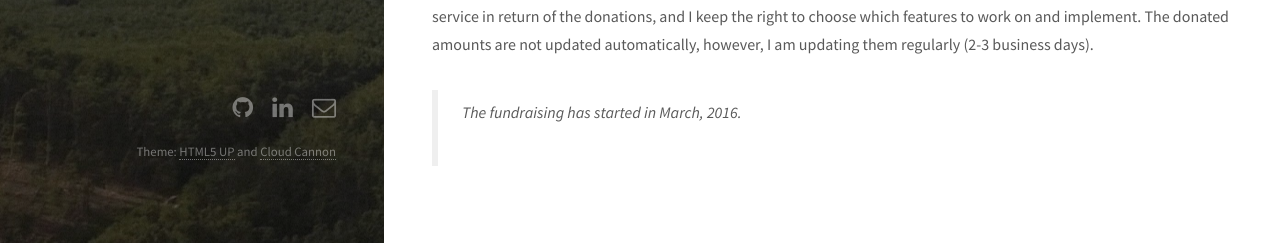
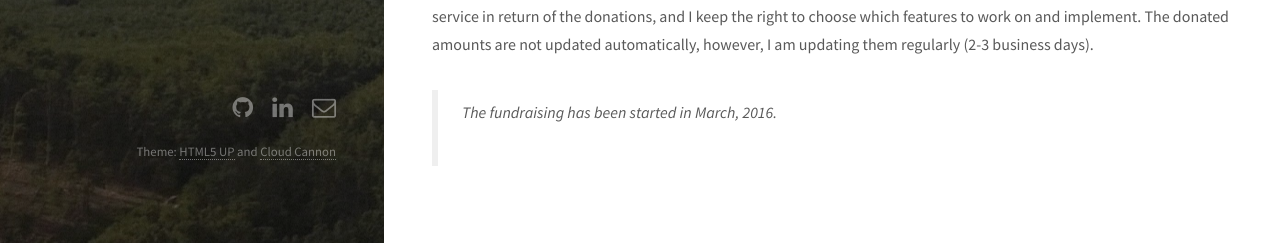
Before and after one commit to ha7ilm/ha7ilm.github.io, a Jekyll site: the page built from support.md, in a window 1280 px wide and 900 px high, scrolled down 949 px. Shown: the part 654-897 px from the top of the window. Built offline with Jekyll 4.4.1, drawn with Linux system fonts in a browser that asks for light colours; comment, search, counter and statistics services are not loaded.

Commit message:
Update support.md

```diff
--- a/support.md
+++ b/support.md
@@ -46,4 +46,4 @@ Currently I'm working on the following things:
 
 **Important:** I plan to implement all of these features even if I get no donations. On the other hand, I am not providing a service in return of the donations, and I keep the right to choose which features to work on and implement. The donated amounts are not updated automatically, however, I am updating them regularly (2-3 business days).
 
-> The fundraising has started in March, 2016.
+> The fundraising has been started in March, 2016.
```
